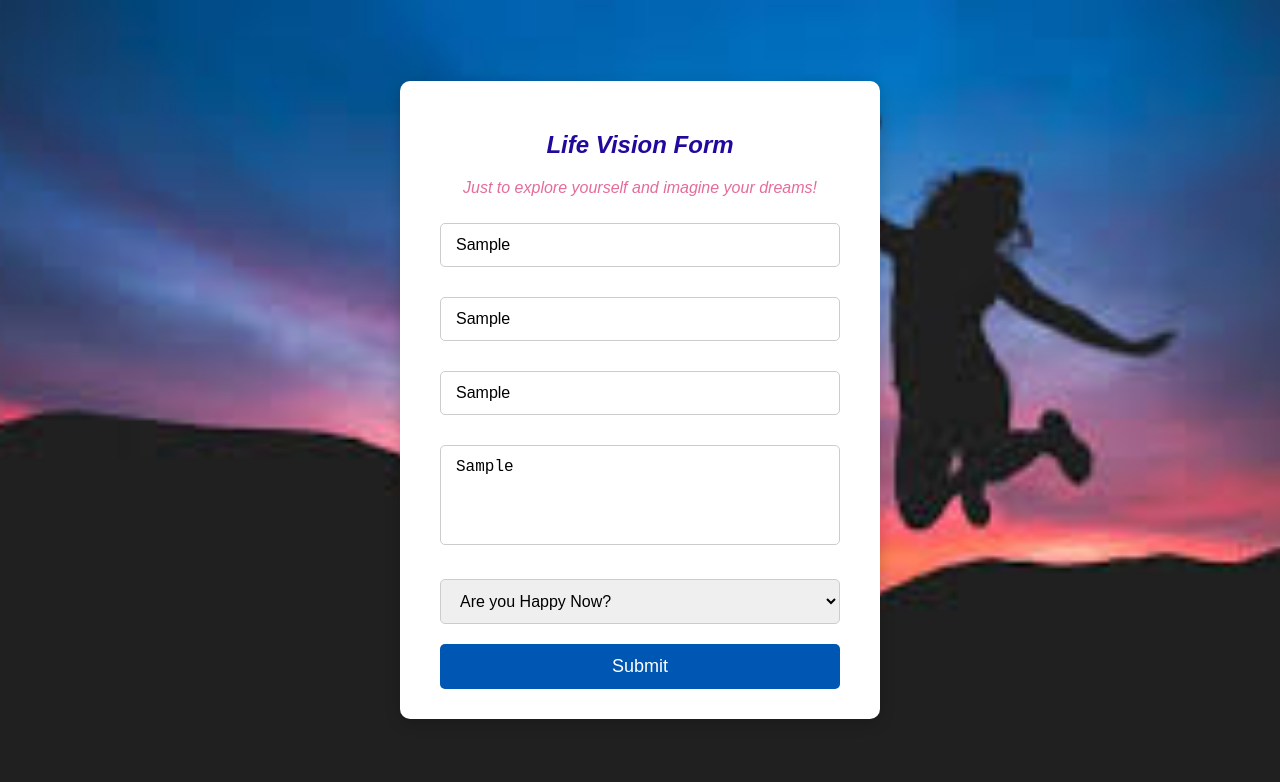
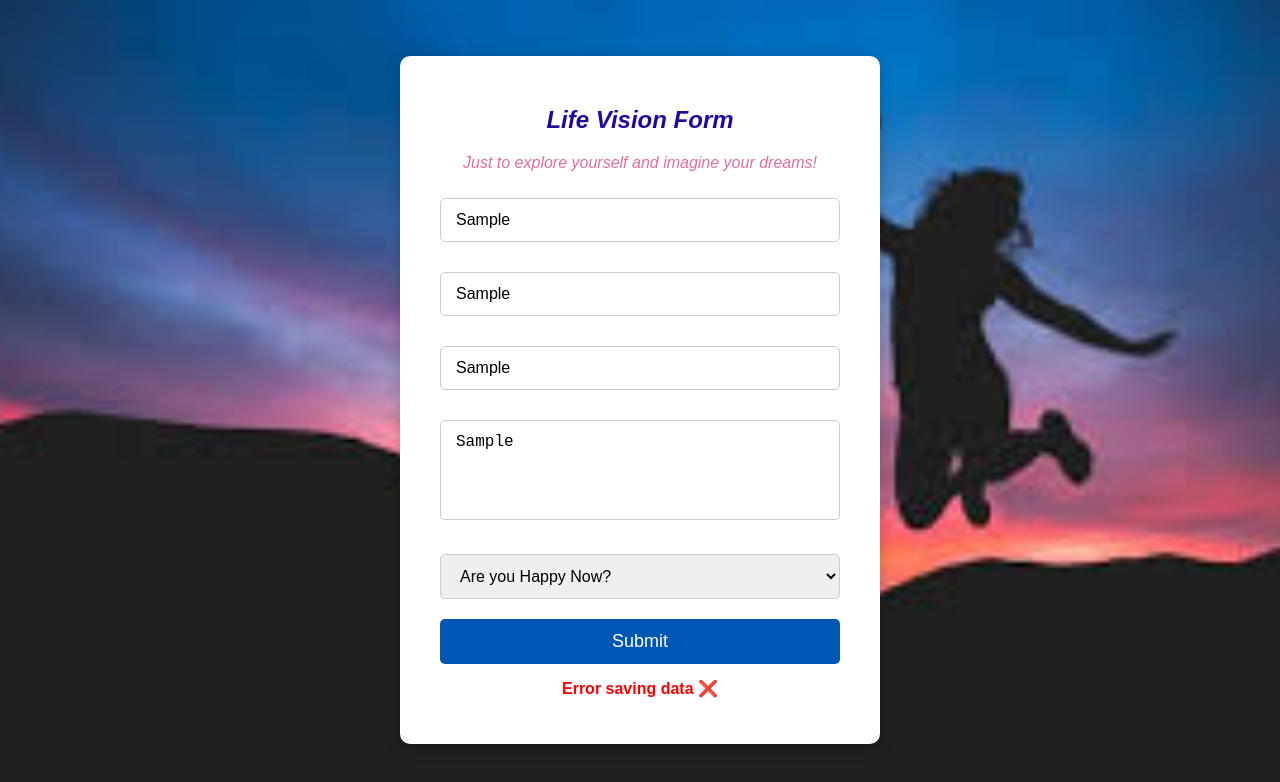
Before and after one commit to Lekhya-18/My_FS_Codes, a React app in the folder Form/frontend/: page / in a window 1280 px wide. Both pictures are taken after typing "Sample", "Sample", "Sample", "Sample" into the empty fields and a click on the button "Submit". Shown: the top 782 px of the page. Built offline with nearby package versions, Linux system fonts and the light colour scheme; no server answers; the HTML template or start-up script is replaced by a standard one.

Commit message:
Small change in App.jsx file (to refresh page)

```diff
--- a/Form/frontend/src/App.jsx
+++ b/Form/frontend/src/App.jsx
@@ -1,5 +1,5 @@
-import { useState } from 'react'
-import './App.css'
+import { useState } from "react";
+import "./App.css";
 import axios from "axios";
 
 function App() {
@@ -10,61 +10,103 @@ function App() {
     description: "",
     happy: ""
   });
+  const [message, setMessage] = useState("");
+  const [loading, setLoading] = useState(false);
+
   const handleChange = (e) => {
     setForm({ ...form, [e.target.name]: e.target.value });
   };
+
   const handleSubmit = async (e) => {
     e.preventDefault();
+    setLoading(true);
+    setMessage("");
+
     try {
-    await axios.post("https://lifeform-backend.onrender.com/submit", form);
-    alert("Life Vision Saved!");
+      await axios.post( "https://lifeform-backend.onrender.com/submit", form );
+      setMessage("Life Vision Saved Successfully ✅");
+      setForm({
+        name: "",
+        dreamPlace: "",
+        dreamJob: "",
+        description: "",
+        happy: ""
+      });
+
     } catch (error) {
-    alert("Error saving data");
+      setMessage("Error saving data ❌");
     }
+    setLoading(false);
   };
-
 
   return (
     <>
       <form onSubmit={handleSubmit}>
-         <h2 style={{ textAlign: "center", color: "#22099d", fontStyle: "italic" }}>Life Vision Form</h2>
+        <h2 style={{ textAlign: "center", color: "#22099d", fontStyle: "italic" }}>
+          Life Vision Form
+        </h2>
+
         <p style={{ textAlign: "center", color: "#e56c9a", fontStyle: "italic" }}>
           Just to explore yourself and imagine your dreams!
         </p>
+
         <input
           name="name"
           placeholder="Name"
+          value={form.name}
           onChange={handleChange}
         />
 
         <input
           name="dreamPlace"
           placeholder="Dream Place"
+          value={form.dreamPlace}
           onChange={handleChange}
         />
 
         <input
           name="dreamJob"
           placeholder="Dream Job"
+          value={form.dreamJob}
           onChange={handleChange}
         />
 
         <textarea
           name="description"
           placeholder="Describe how you want to lead your life"
+          value={form.description}
           onChange={handleChange}
         />
 
-      <select name="happy" onChange={handleChange}>
+        <select
+          name="happy"
+          value={form.happy}
+          onChange={handleChange}
+        >
           <option value="">Are you Happy Now?</option>
           <option value="Yes">Yes</option>
           <option value="No">No</option>
         </select>
 
-      <button type="submit">Submit</button>
+        <button type="submit" disabled={loading}>
+          {loading ? "Saving..." : "Submit"}
+        </button>
+
+        {message && (
+          <p
+            style={{
+              textAlign: "center",
+              marginTop: "15px",
+              color: message.includes("Error") ? "red" : "green",
+              fontWeight: "bold"
+            }}
+          >
+            {message}
+          </p>
+        )}
       </form>
     </>
-  )
+  );
 }
 
-export default App
+export default App;
```
Also changed, not shown: 1 other file (tests, documents, lock files or other folders). Lines whose indentation alone changed are shown as unchanged.
